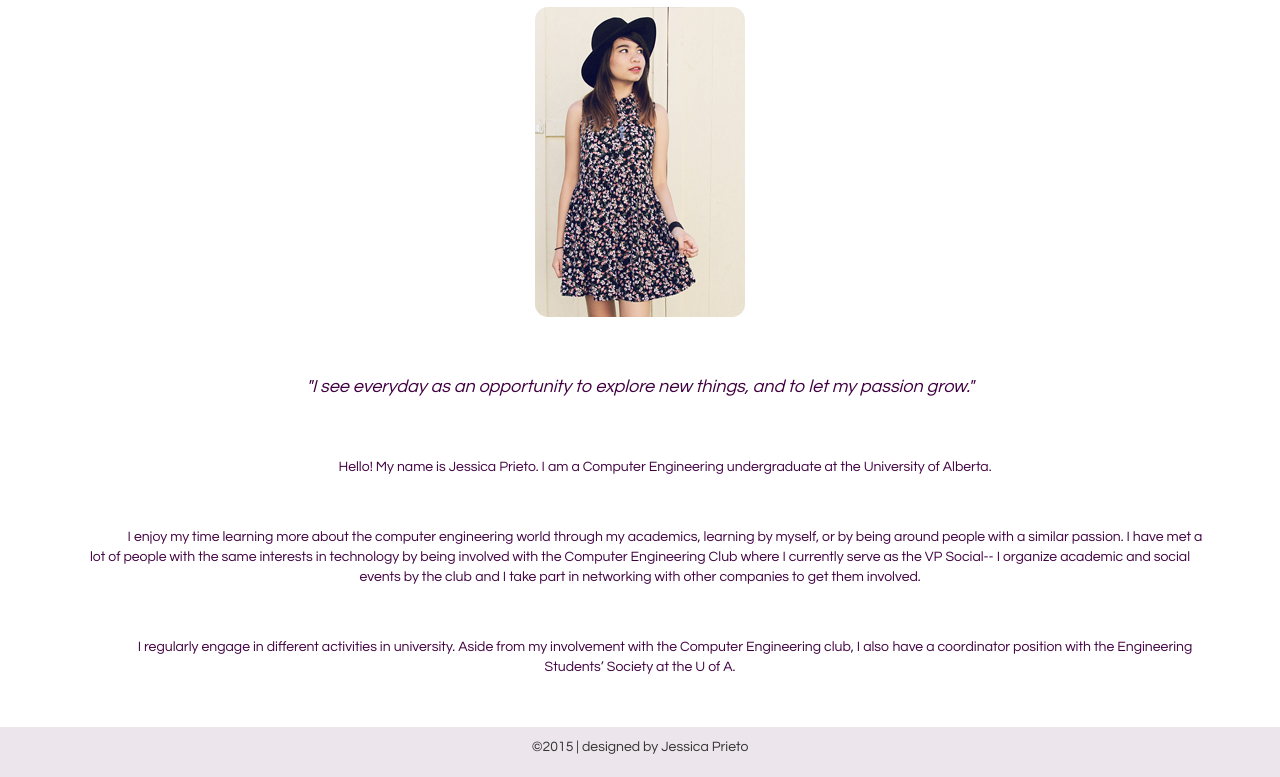
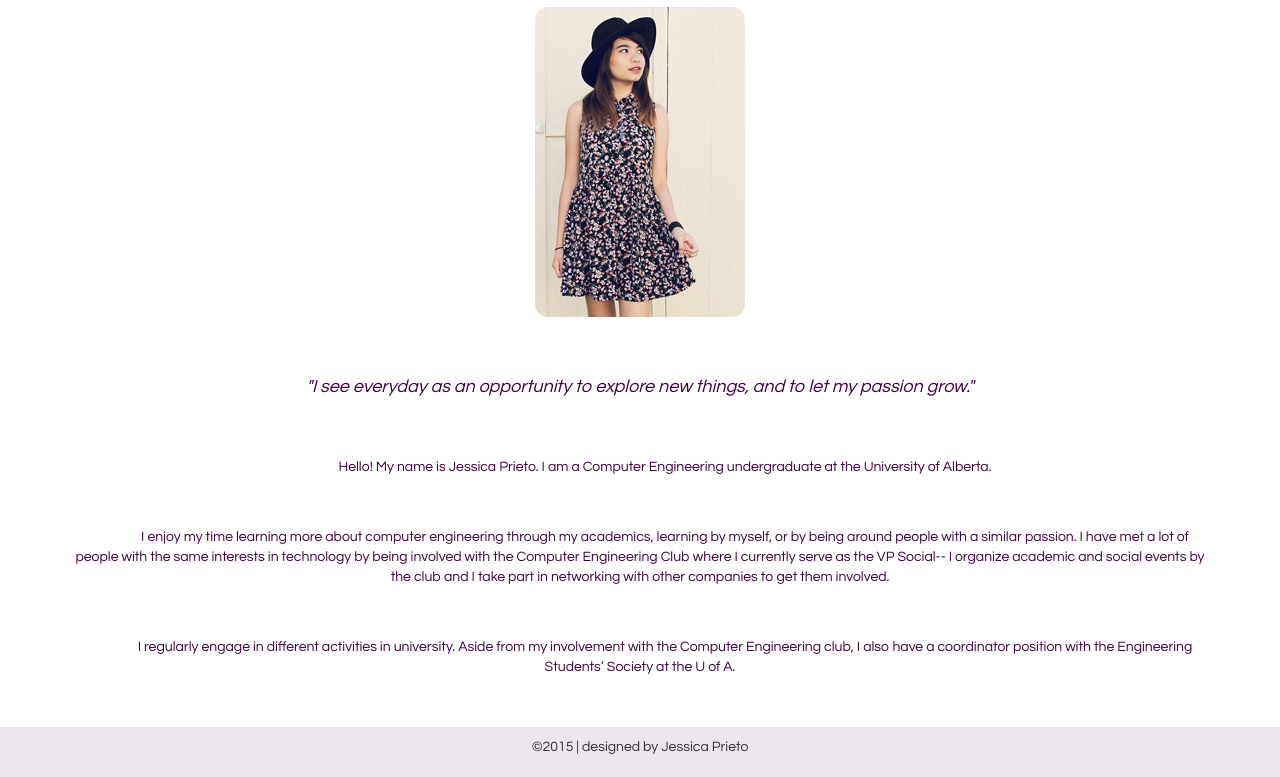
Before and after one commit to jessicaprt/website, a plain HTML site: page about.html in a window 1280 px wide. Shown: the part 373-1150 px from the top of the page. Drawn offline with Linux system fonts and the light colour scheme.

Commit message:
fix about page

```diff
--- a/about.html
+++ b/about.html
@@ -39,7 +39,7 @@
                 <h4><em>"I see everyday as an opportunity to explore new things, and to let my passion grow."</em></h4>
 
                 <p>Hello! My name is Jessica Prieto. I am a Computer Engineering undergraduate at the University of Alberta.</p>
-                <p>I enjoy my time learning more about the computer engineering world through my academics, learning by myself, or by being around people with a similar passion. I have met a lot of people with the same interests in technology by being involved with the Computer Engineering Club where I currently serve as the VP Social-- I organize academic and social events by the club and I take part in networking with other companies to get them involved.</p>
+                <p>I enjoy my time learning more about computer engineering through my academics, learning by myself, or by being around people with a similar passion. I have met a lot of people with the same interests in technology by being involved with the Computer Engineering Club where I currently serve as the VP Social-- I organize academic and social events by the club and I take part in networking with other companies to get them involved.</p>
                 <p>I regularly engage in different activities in university. Aside from my involvement with the Computer Engineering club, I also have a coordinator position with the Engineering Students’ Society at the U of A. </p>
 
             </div>
```
